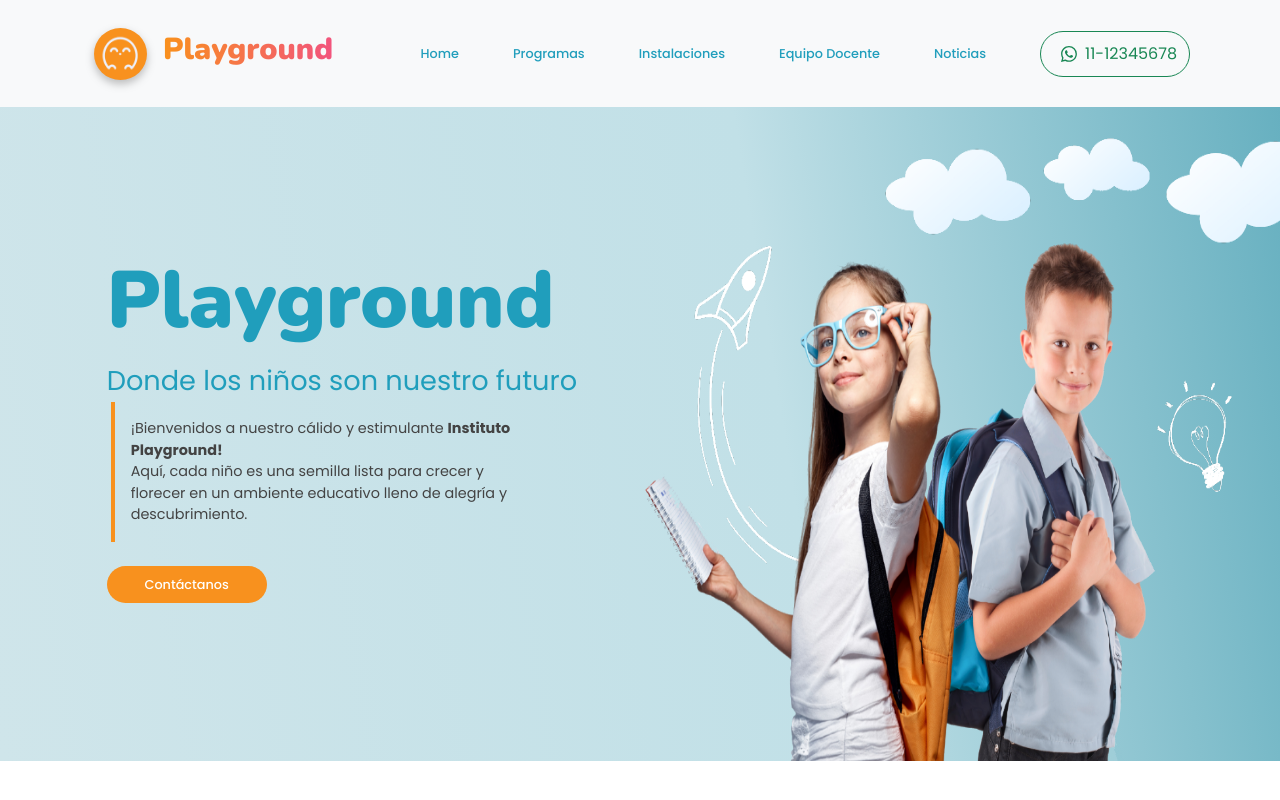
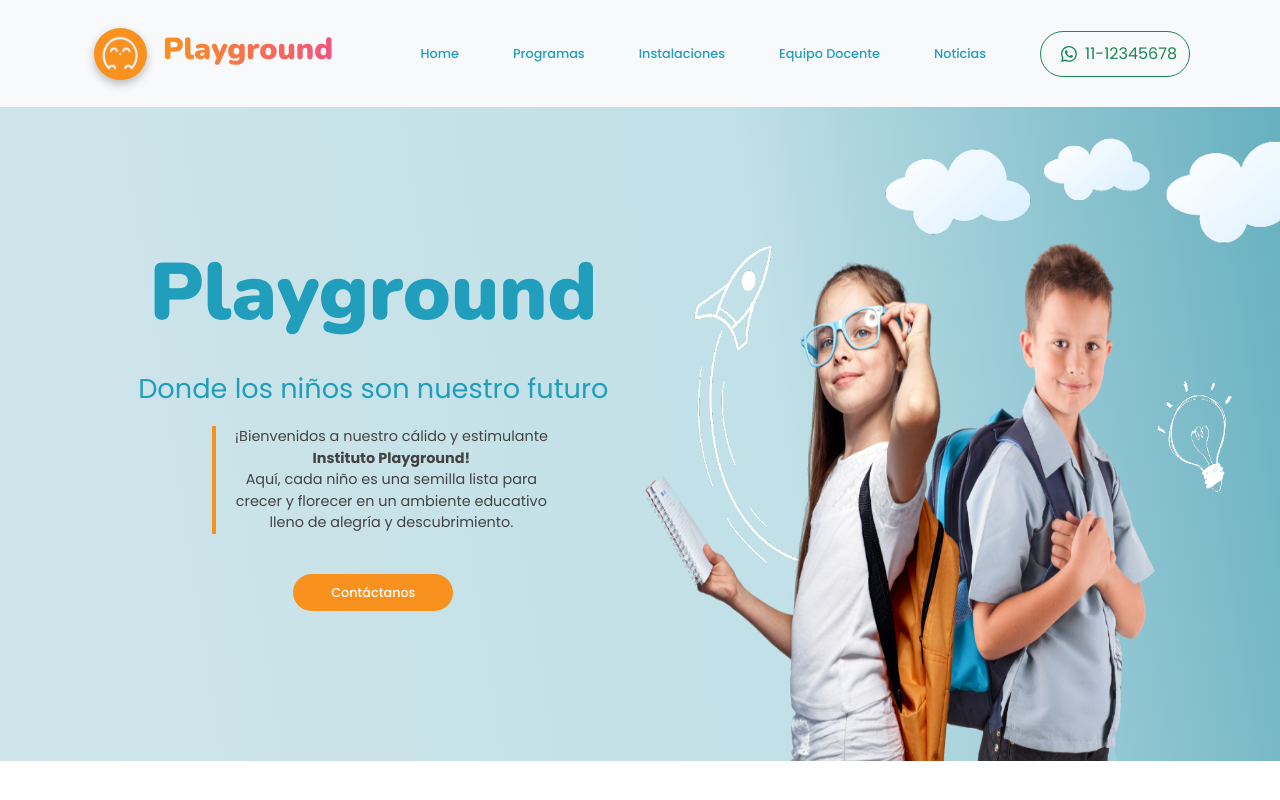
Before and after one commit to AndresBoni/Jardin-Burbujas-De-Algodon-Website, a React (Vite) app in the folder frontend/: page / in a window 1280 px wide. Shown: the top 800 px of the page. Built offline with nearby package versions, Linux system fonts and the light colour scheme; a web font is replaced by a local one.

Commit message:
alineacion textos header responsive

```diff
--- a/frontend/src/components/Header.jsx
+++ b/frontend/src/components/Header.jsx
@@ -8,14 +8,14 @@ const Header = () => {
       className="container-fluid header navbar-margin d-flex flex-column flex-lg-row justify-content-between p-0"
       id="header"
     >
-        <div className="col-12 col-lg-6 d-flex flex-grow-1 align-items-center justify-content-center justify-content-lg-end p-4 p-lg-0">
-          <div className="col-10 d-flex flex-column">
+      <div className="col-12 col-lg-6 d-flex flex-grow-1 align-items-center justify-content-center justify-content-lg-end p-4 p-lg-0">
+        <div className="col-10 col-auto d-flex align-items-center flex-column gap-3">
           <span className="text-brand">Playground</span>
-          <span className="text-slogan">
+          <span className="text-slogan text-center -text-lg-start">
             Donde los niños son nuestro futuro
           </span>
-          <div className="row d-flex col-12 col-sm-10">
-            <div className="text text-wrap p-3 ">
+          <div className="row d-flex col-12 col-lg-10 col-xl-8 text-xl-center">
+            <div className="text text-wrap">
               ¡Bienvenidos a nuestro cálido y estimulante{" "}
               <b>Instituto Playground!</b>
               <br />
@@ -26,13 +26,12 @@ const Header = () => {
           <button className="btn btn-orange rounded-pill d-flex justify-content-center my-4">
             Contáctanos
           </button>
-          </div>
-        </div>
-        <div className="col-12 col-lg-6 justify-content-center p-0">
-          <img src={imgNinios} alt="Imagen niña" className="img-header " />
         </div>
       </div>
-
+      <div className="col-12 col-lg-6 justify-content-center p-0">
+        <img src={imgNinios} alt="Imagen niña" className="img-header " />
+      </div>
+    </div>
   );
 };
 
```
